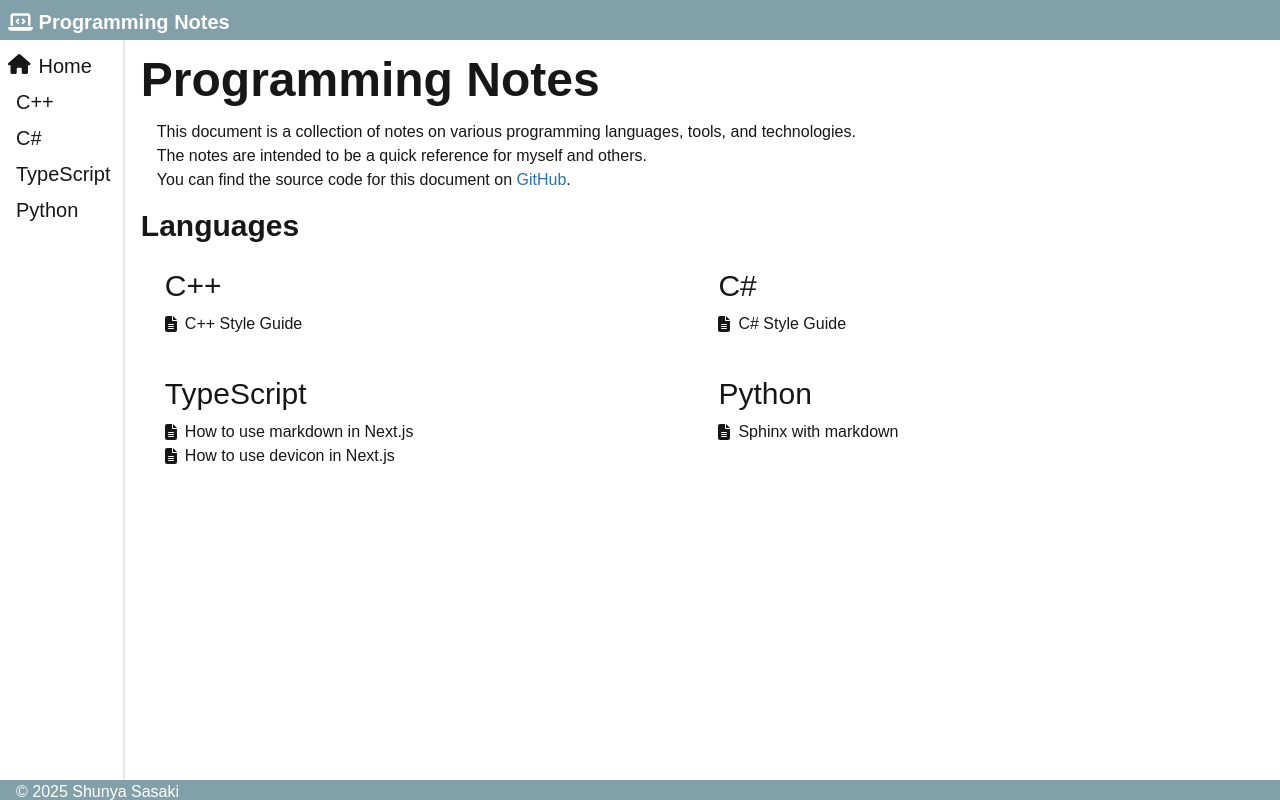
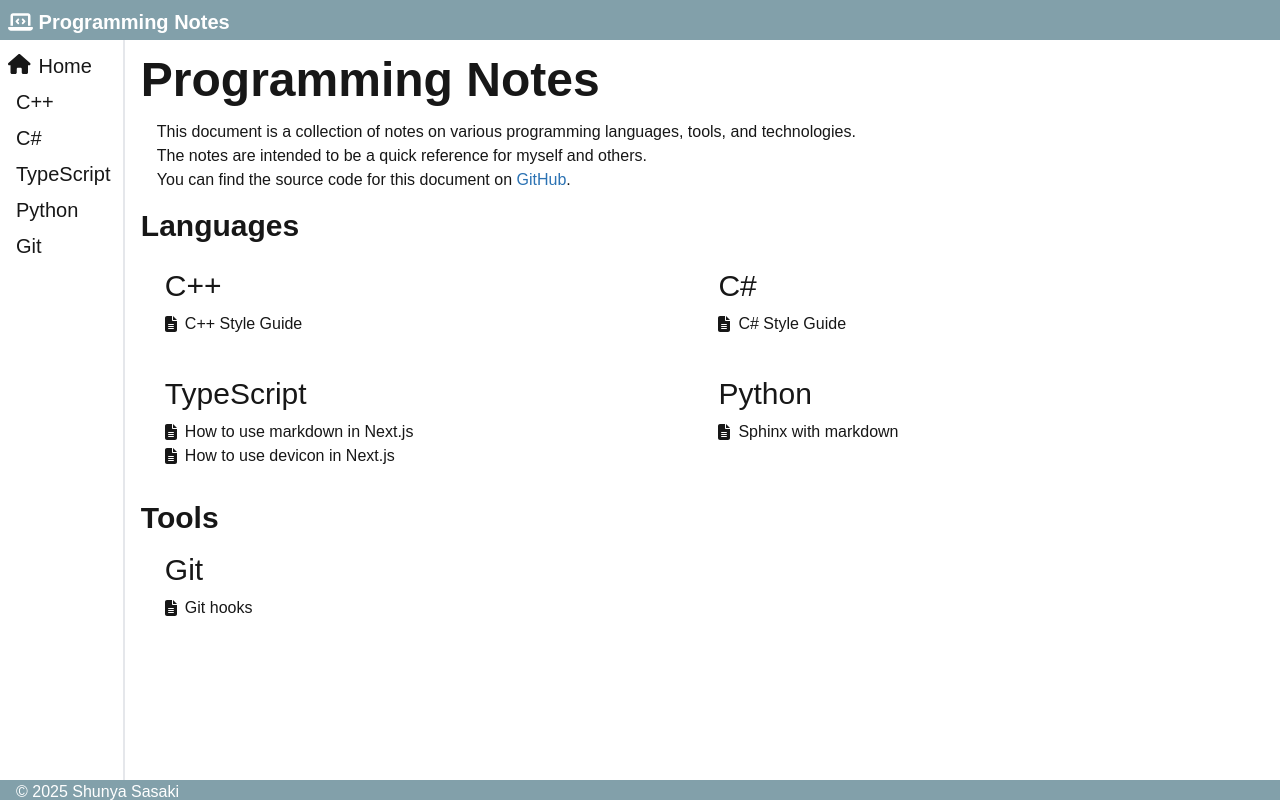
Before and after one commit to shunya-sasaki/programming-notes, a Next.js app: page / in a window 1280 px wide. Built offline with nearby package versions, Linux system fonts and the light colour scheme.

Commit message:
Add tools section with dynamic rendering and Git hooks documentation

```diff
--- a/app/components/Sidebar.tsx
+++ b/app/components/Sidebar.tsx
@@ -4,6 +4,7 @@ import { faHome } from "@fortawesome/free-solid-svg-icons";
 import { FontAwesomeIcon } from "@fortawesome/react-fontawesome";
 import { languages } from "@/app/utils/languages";
 import { pageIndex } from "../utils/pageIndex";
+import { tools } from "@/app/utils/tools";
 
 export const SideBar = () => {
   const iconClass =
@@ -29,6 +30,18 @@ export const SideBar = () => {
           </Link>
         </div>
       ))}
+      {tools.map((tool, index) => (
+        <Link
+          key={`tools-${index}`}
+          href={`/pages/tools/${tool.pages[0].href}`}
+          className={iconClass}
+        >
+          <div className="flex items-center space-x-2 text-xl">
+            <i className={`${tool.iconName} align-middle`}></i>
+            <div className=" align-middle">{tool.name}</div>
+          </div>
+        </Link>
+      ))}
     </div>
   );
 };
--- /dev/null
+++ b/app/interfaces/Pages.ts
@@ -0,0 +1,10 @@
+import { PageIndex } from "@/app/interfaces/PageIndex";
+
+export interface Pages {
+  [key: string]: {
+    name: string;
+    iconName: string;
+    pageRef: string;
+    pages: PageIndex[];
+  };
+}
--- a/app/layout.tsx
+++ b/app/layout.tsx
@@ -35,7 +35,7 @@ export default function RootLayout({
           <header className="h-[5%] z-50">
             <Header />
           </header>
-          <div className="h-[92.5%] min-h-[92.5%] z-0">
+          <div className="h-[92.5%] min-h-[92.5%] z-0 overflow-y-scroll">
             <div className="flex h-full">
               <div className="min-w-9 w-[5.0%] overflow-x-hidden lg:w-[10.0%] h-full border-r-2">
                 <SideBar />
--- a/app/page.tsx
+++ b/app/page.tsx
@@ -4,6 +4,7 @@ import Link from "next/link";
 import { pageIndex } from "./utils/pageIndex";
 import { PageIndex } from "./interfaces/PageIndex";
 import { faFileLines } from "@fortawesome/free-solid-svg-icons";
+import { tools } from "./utils/tools";
 const HomePage = () => {
   return (
     <div>
@@ -58,6 +59,34 @@ const HomePage = () => {
           </div>
         ))}
       </section>
+      <section>
+        <h2 className="text-3xl font-bold my-4">Tools</h2>
+        <div className="lg:grid grid-cols-2 gap-4 px-4">
+          {tools.map((tool, index) => (
+            <div key={`tool-${index}`}>
+              <Link
+                href={`pages/tools/${tools[0].pages[0].href}`}
+                className="hover:text-accent-100"
+              >
+                <div className="flex items-center space-x-2 text-3xl">
+                  <i className={`${tool.iconName} align-middle`}></i>
+                  <div className=" align-middle">{tool.name}</div>
+                </div>
+              </Link>
+              {tool.pages.map((page) => (
+                <Link
+                  href={`/pages/tools/${page.href}`}
+                  key={`tools-${page.href}`}
+                  className="p-2 flex items-center space-x-2 hover:text-accent-100"
+                >
+                  <FontAwesomeIcon icon={faFileLines} />
+                  <div>{page.title}</div>
+                </Link>
+              ))}
+            </div>
+          ))}
+        </div>
+      </section>
     </div>
   );
 };
--- /dev/null
+++ b/app/pages/tools/[mdx]/page.tsx
@@ -0,0 +1,32 @@
+import { tools } from "@/app/utils/tools";
+import { PageContents } from "@/app/components/PageContentsSection";
+import { Page } from "@/app/utils/tools";
+
+export const generateStaticParams = async () => {
+  const pareRef = "git";
+  let targetPages = Array<Page>();
+  for (const tool of tools) {
+    if (tool.pageRef === pareRef) {
+      targetPages = tool.pages;
+    }
+  }
+  const pages = targetPages.map((page) => page.href);
+  return pages.map((page) => ({ mdx: page }));
+};
+
+const GitPage = async ({ params }: { params: Promise<{ mdx: string }> }) => {
+  const pages = tools[0].pages;
+  const { mdx } = await params;
+
+  return (
+    <PageContents
+      pages={pages}
+      pageName={mdx}
+      language="Git"
+      languageShortName="tools"
+      iconName="git"
+    />
+  );
+};
+
+export default GitPage;
--- a/app/utils/pageIndex.ts
+++ b/app/utils/pageIndex.ts
@@ -23,4 +23,5 @@ export const pageIndex: PageIndexes = {
       href: "devicon",
     },
   ],
+  tools: [{ title: "Git hooks", href: "git-hooks" }],
 };
--- /dev/null
+++ b/app/utils/tools.ts
@@ -0,0 +1,25 @@
+export interface Page {
+  title: string;
+  href: string;
+}
+
+interface Category {
+  name: string;
+  iconName: string;
+  pageRef: string;
+  pages: Array<Page>;
+}
+
+export const tools: Array<Category> = [
+  {
+    name: "Git",
+    iconName: "devicon-git-plain",
+    pageRef: "git",
+    pages: [
+      {
+        title: "Git hooks",
+        href: "git-hooks",
+      },
+    ],
+  },
+];
```
Also changed, not shown: app/pages/tools/git-hooks.mdx (added, +62 -0 lines).
